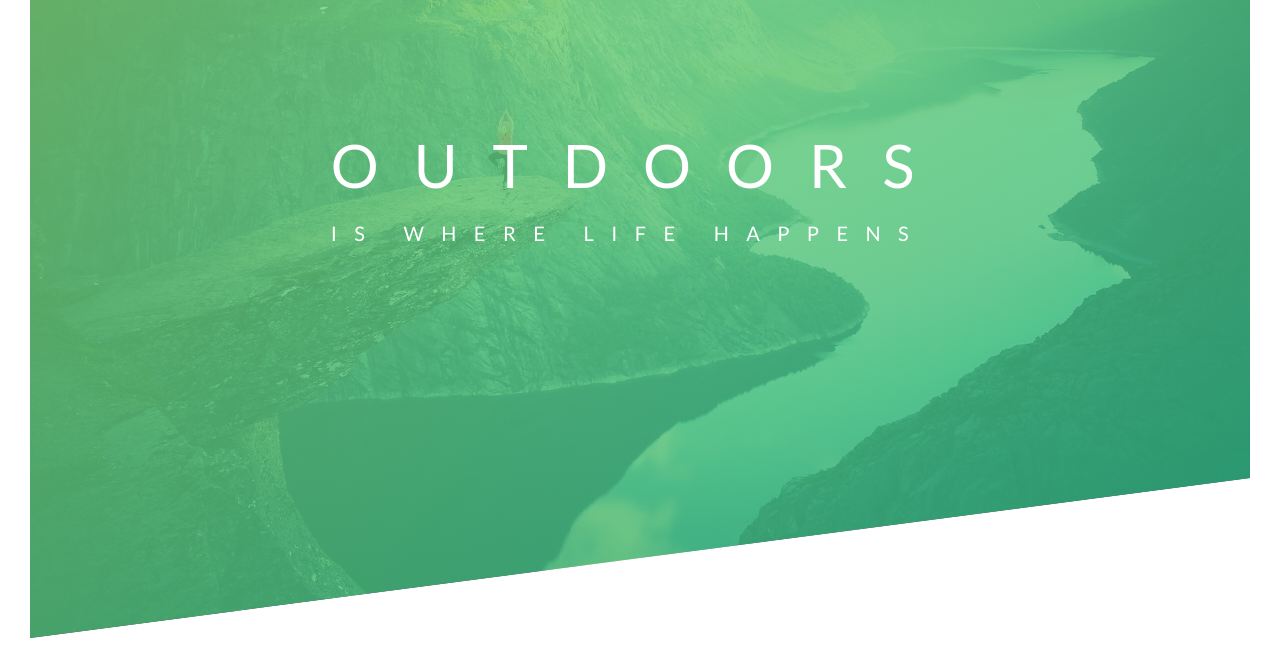
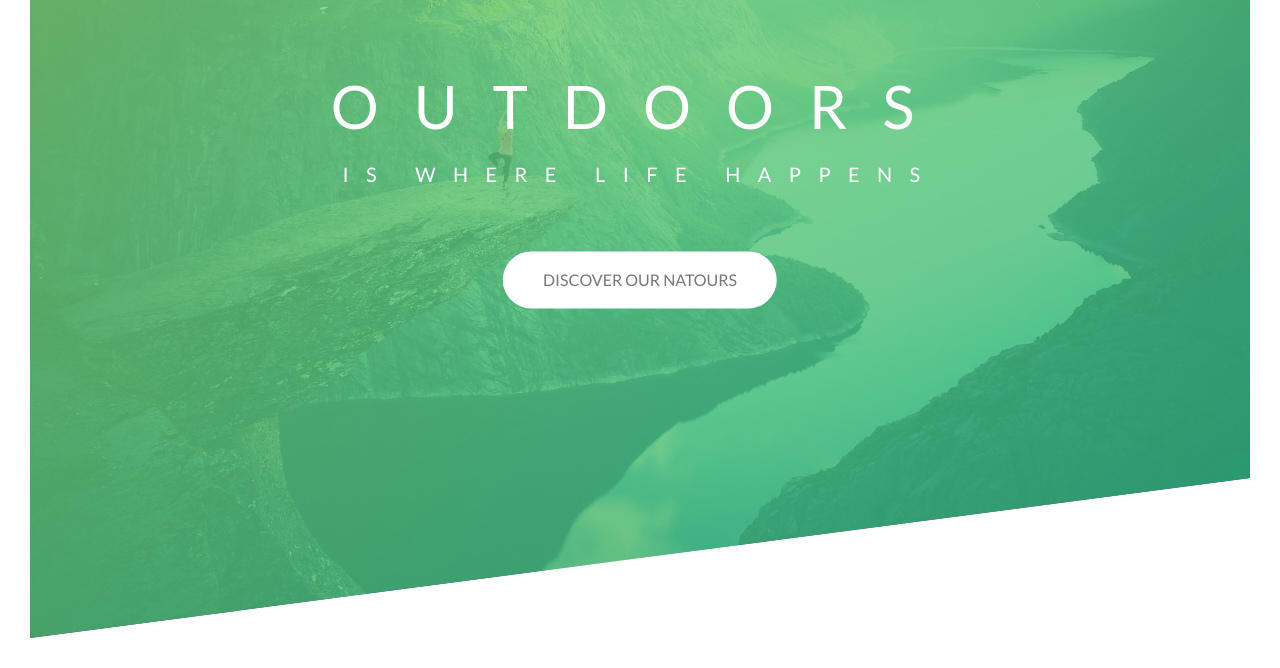
Before and after one commit to hamzaali81/Css-Projects, a plain HTML site: page Tour-Project/index.html in a window 1280 px wide. Shown: the part 152-820 px from the top of the page. Drawn offline with Linux system fonts and the light colour scheme.

Commit message:
button complete

```diff
--- a/Tour-Project/css/style.css
+++ b/Tour-Project/css/style.css
@@ -41,17 +41,23 @@
     height: 35px;
 }
 
+.logo:hover {
+    animation: moveInRight 1s ease-out;
+}
+
 .text-box {
     position: absolute;
     top: 40%;
     left: 50%;
     transform: translate(-50%, -50%);
+    text-align: center;
 }
 
 .heading-primary {
     color: #ffffff;
     text-transform: uppercase;
     backface-visibility: hidden;
+    margin-bottom: 60px;
 }
 
 .heading-primary-main {
@@ -125,3 +131,31 @@
         transform: translate(0);
     }
 }
+
+.btn:link,
+.btn:visited {
+    text-transform: uppercase;
+    text-decoration: none;
+    /* padding: top bottom left right; */
+    padding: 15px 40px;
+    display: inline-block;
+    border-radius: 100px;
+    transition: all 1s;
+}
+
+.btn:hover {
+    transform: translateY(-3px);
+    /* box-shadow: (offset in x-direction)(shadow)(active box)(color); */
+    box-shadow: 0 10px 20px rgba(0, 0, 0, 0.2);
+}
+
+.btn:active {
+    transform: translateY(-1px);
+    /* box-shadow: (offset in x-direction)(shadow)(active box)(color); */
+    box-shadow: 0 5px 10px rgba(0, 0, 0, .2);
+}
+
+.btn-white {
+    background-color: #ffffff;
+    color: #777;
+}
--- a/Tour-Project/index.html
+++ b/Tour-Project/index.html
@@ -20,6 +20,7 @@
                 <span class="heading-primary-main">Outdoors</span>
                 <span class="heading-primary-sub">is where life happens</span>
             </h1>
+            <a href="#" class="btn btn-white">Discover our natours</a>
         </div>
 
 
```
